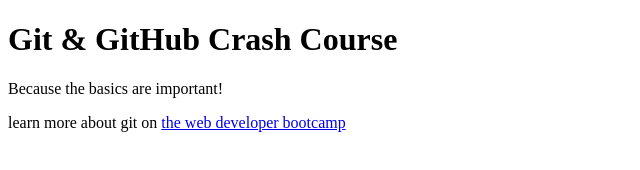
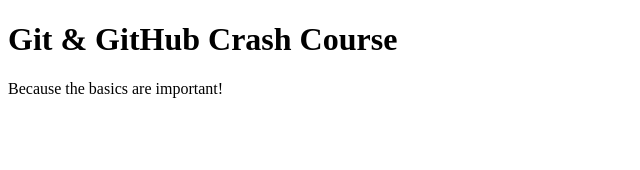
Before and after one commit to krollkim/git-project, a plain HTML site: page index.html in a window 1280 px wide. Shown: the whole page, without its empty margins (0-640 px from the left). Drawn offline with Linux system fonts and the light colour scheme.

Commit message:
Revert "added link to udemy"
This reverts commit a62158175e7beae19820e5ac7550668d9d4633f5.

```diff
--- a/index.html
+++ b/index.html
@@ -9,6 +9,5 @@
   <body>
     <h1>Git & GitHub Crash Course</h1>
     <p>Because the basics are important!</p>
-    <p>learn more about git on <a href="https://www.udemy.com/course/the-web-developer-bootcamp/">the web developer bootcamp</a></p>
   </body>
 </html>
```
